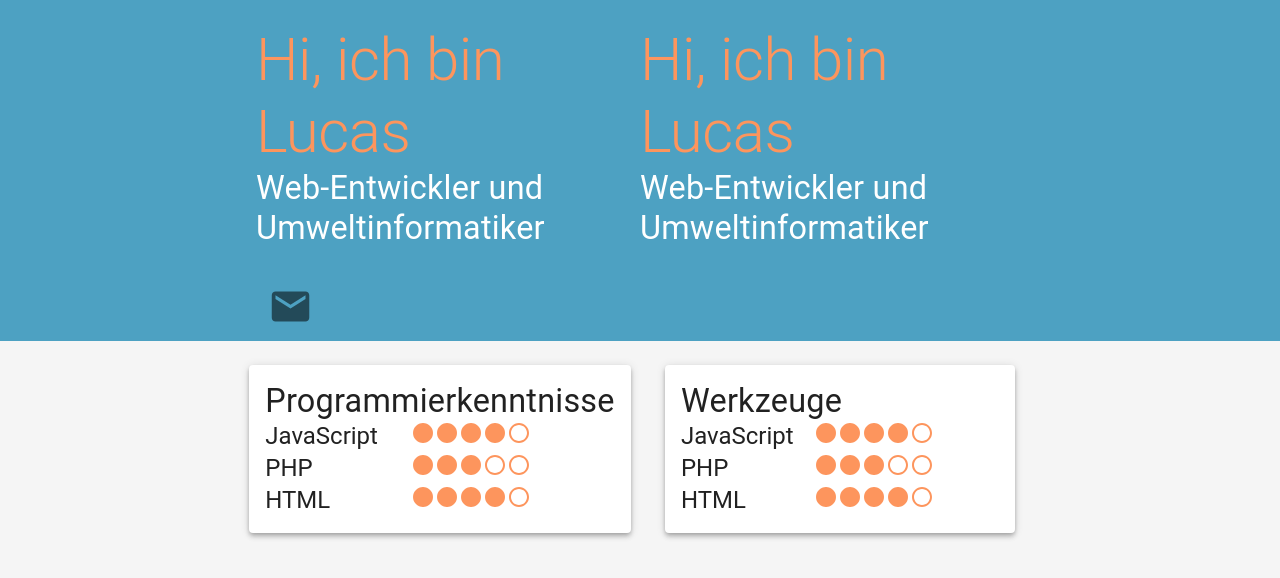
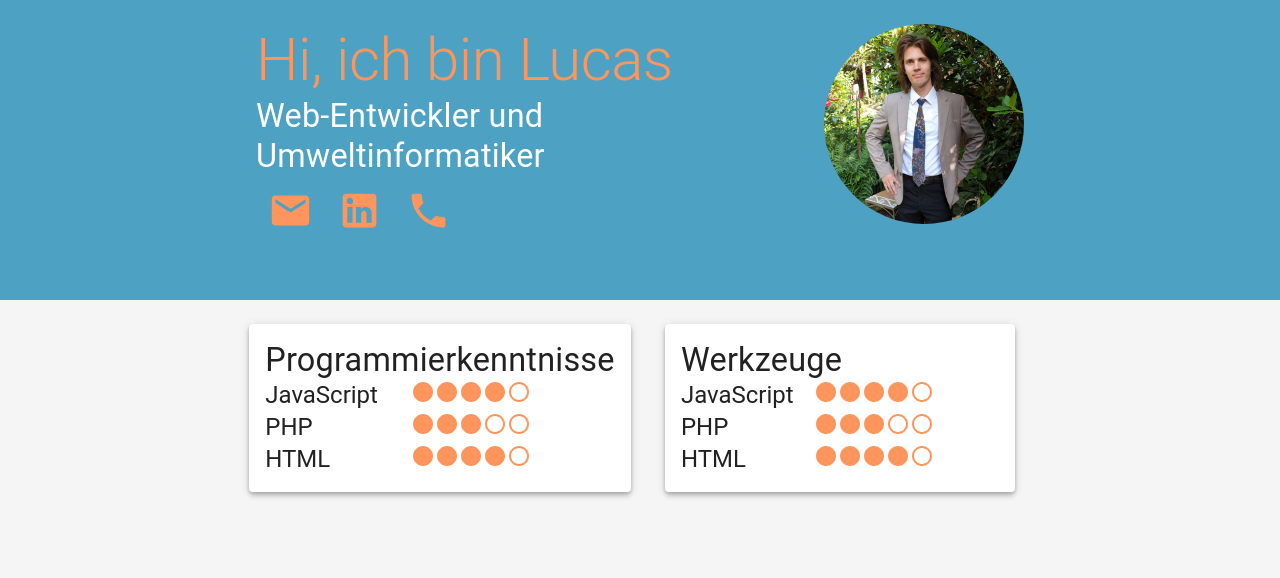
Before and after one commit to lucas-ipsum/lucas-cv, a React (Create React App) app: page / in a window 1280 px wide. Shown: the top 578 px of the page. Built offline with nearby package versions, Linux system fonts and the light colour scheme.

Commit message:
Avatar and links contact page added

```diff
--- a/src/components/Contact/Contact.js
+++ b/src/components/Contact/Contact.js
@@ -2,15 +2,34 @@ import React from 'react'
 // MUI
 import { Box, IconButton } from '@mui/material';
 import MailIcon from '@mui/icons-material/Mail';
+import LinkedInIcon from '@mui/icons-material/LinkedIn';
+import PhoneIcon from '@mui/icons-material/Phone';
 
 function Contact (props) {
 
+// Event Listener
+const mailButtonClicked = (e) => {
+    window.open('mailto:lucas.tiedemann@posteo.de', '_self')
+}
+const linkedinButtonClicked = (e) => {
+    window.open('https://www.linkedin.com/in/lucas-tiedemann-972444227/')
+}
+const phoneButtonClicked = (e) => {
+    window.open('tel:+4915127063731', '_self')
+}
+//
 
 // Render Function
 return (
     <Box>
-        <IconButton aria-label="email" size="large">
-            <MailIcon sx={{fontSize: '45px'}} />
+        <IconButton onClick={mailButtonClicked} aria-label="email" size="large">
+            <MailIcon color='primary' sx={{fontSize: '45px'}} />
+        </IconButton>
+        <IconButton onClick={linkedinButtonClicked} aria-label="linkedin" size="large">
+            <LinkedInIcon color='primary' sx={{fontSize: '45px'}} />
+        </IconButton>
+        <IconButton onClick={phoneButtonClicked} aria-label="phone" size="large">
+            <PhoneIcon color='primary' sx={{fontSize: '45px'}} />
         </IconButton>
     </Box>
 )
--- a/src/components/Hero/Hero.js
+++ b/src/components/Hero/Hero.js
@@ -1,9 +1,11 @@
 import React from 'react'
 // MUI
-import { Box, Grid } from '@mui/material';
+import { Box, Grid, Avatar } from '@mui/material';
 import style from '../sytle/style';
 import PresentationWindow from '../PresentationWindow/PresentationWindow';
 import Contact from '../Contact/Contact';
+//
+import profile_img from '../../static/profile_img.jpg'
 
 function Hero(props) {
 
@@ -15,14 +17,24 @@ return (
     }}>
         <Box sx={style}>
             <Grid container>
-                <Grid xs={12} sm={6} >
+                <Grid xs={10} sm={8} >
                     <PresentationWindow />
+                    <Contact />
+
                 </Grid>
-                <Grid xs={12} sm={6} >
-                    <PresentationWindow />
+                <Grid xs={2} sm={4} sx={{display: 'flex', justifyContent: 'flex-end'}} >
+                    <Avatar src={profile_img} sx={{
+                        width: {
+                            xs:'100px',
+                            sm: '200px'
+                        },
+                        height: {
+                            xs:'100px',
+                            sm: '200px'
+                        }
+                    }}/>
                 </Grid>
-                <Grid xs={12} sx={{mt: 3}}>
-                    <Contact />
+                <Grid xs={12} sx={{mt: 1}}>
                 </Grid>
             </Grid>
         </Box>
```
Also changed, not shown: src/static/profile_img.jpg (added).
